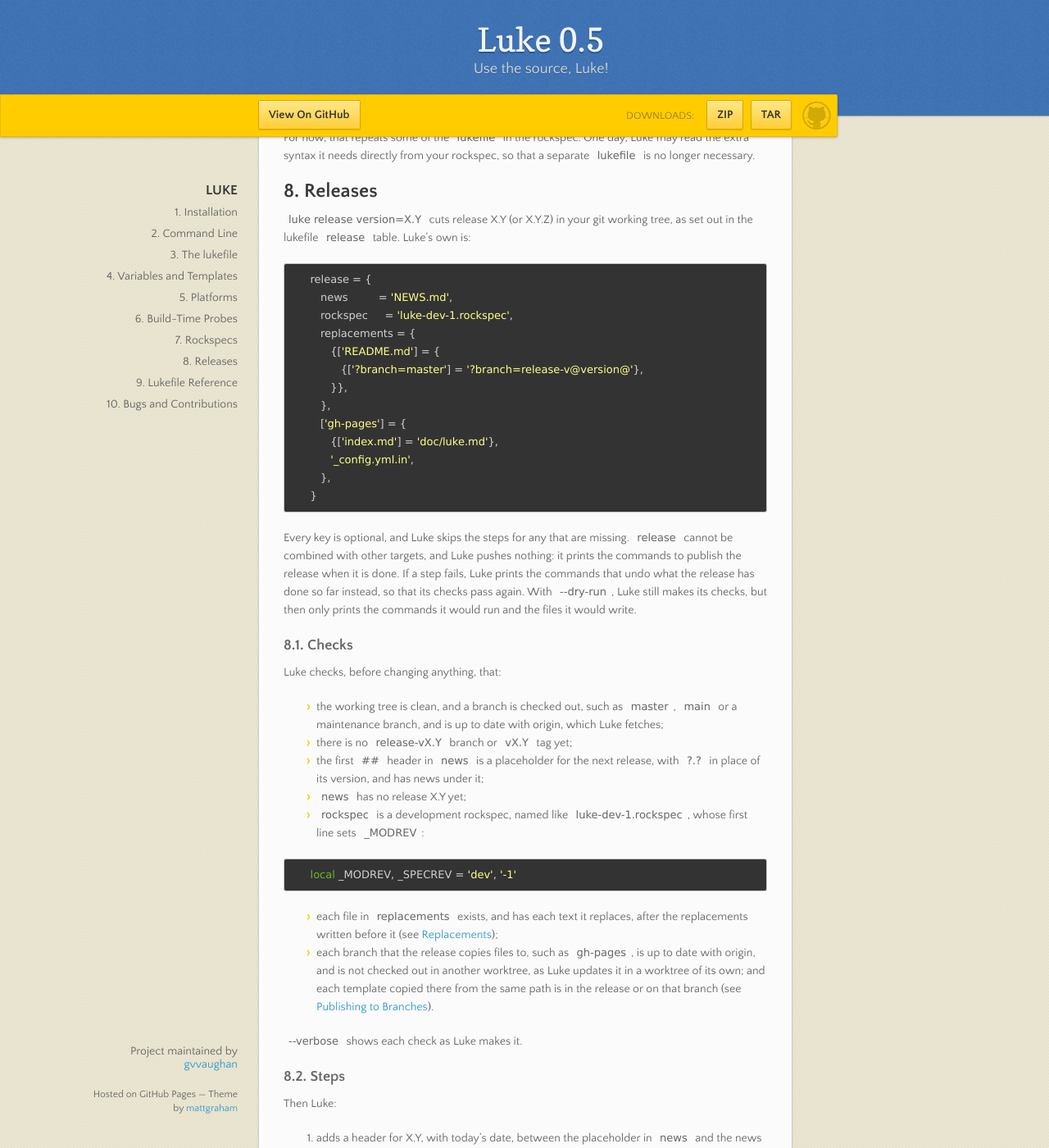
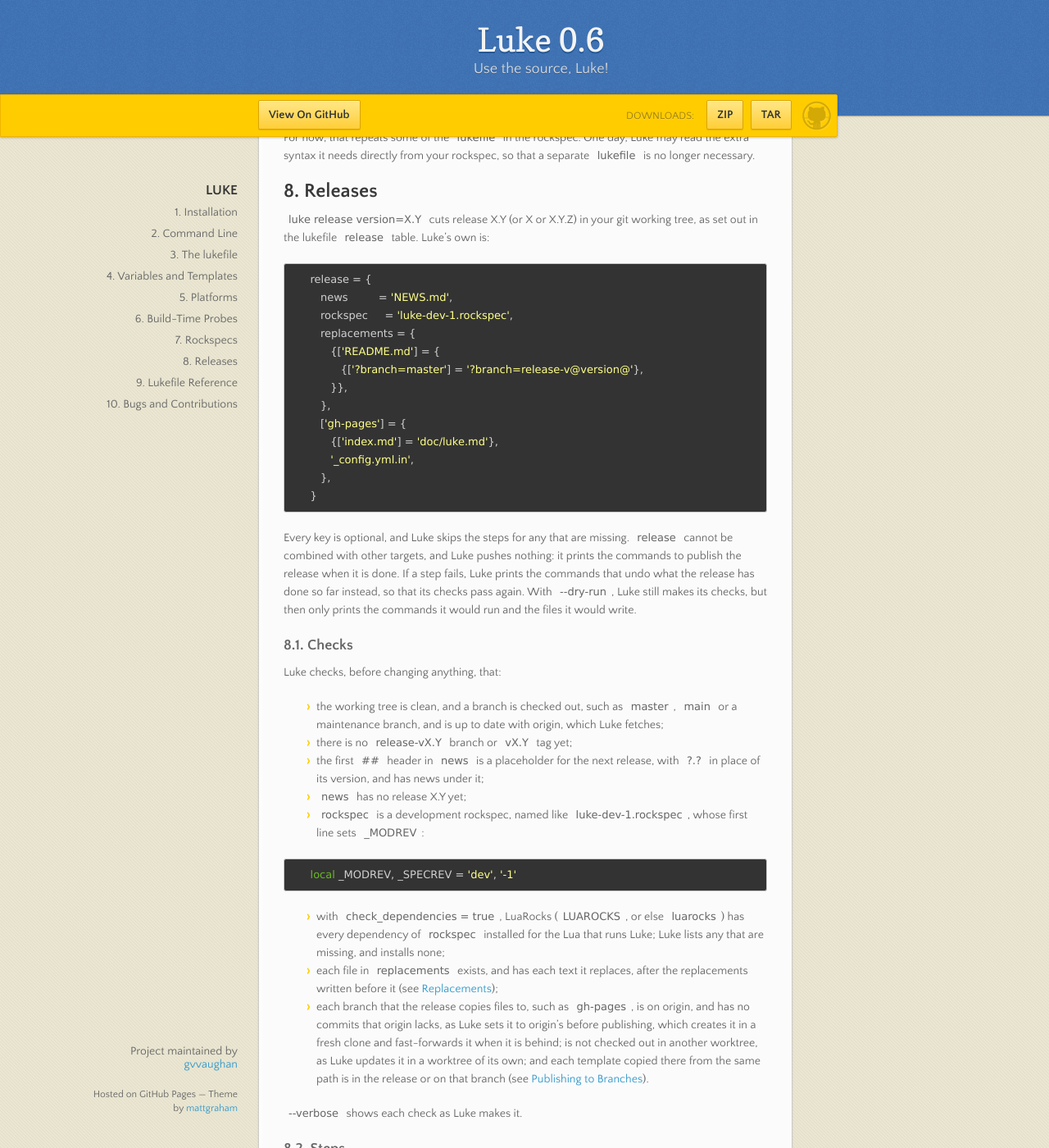
Before and after one commit to gvvaughan/luke, a Jekyll site: the page built from index.md, in a window 1280 px wide and 1400 px high, scrolled down 10860 px. Shown: the whole window at 82% size. Built offline with Jekyll 4.4.1, drawn with Linux system fonts in a browser that asks for light colours; nearby versions of some CDN libraries; our own code applies the rules of GitHub Pages for plain Markdown files; some of the changed text lies outside the part shown.

Commit message:
gh-pages: update to luke 0.6.

```diff
--- a/_config.yml
+++ b/_config.yml
@@ -4,7 +4,7 @@ account: gvvaughan
 name:         Luke
 description:  Use the source, Luke!
 forkme:       "https://github.com/gvvaughan/luke"
-release-no:   0.5
+release-no:   0.6
 
 url:      "https://gvvaughan.github.io/luke"
 markdown: kramdown
--- a/index.md
+++ b/index.md
@@ -586,7 +586,7 @@ so that a separate `lukefile` is no longer necessary.
 
 ## 8. Releases
 
-`luke release version=X.Y` cuts release X.Y (or X.Y.Z) in your git
+`luke release version=X.Y` cuts release X.Y (or X or X.Y.Z) in your git
 working tree, as set out in the lukefile `release` table.  Luke's own
 is:
 
@@ -632,14 +632,19 @@ Luke checks, before changing anything, that:
     local _MODREV, _SPECREV = 'dev', '-1'
 {% endhighlight %}
 
+ * with `check_dependencies = true`, LuaRocks (`LUAROCKS`, or else
+   `luarocks`) has every dependency of `rockspec` installed for the Lua
+   that runs Luke; Luke lists any that are missing, and installs none;
  * each file in `replacements` exists, and has each text it replaces,
    after the replacements written before it (see
    [Replacements](#84-replacements));
  * each branch that the release copies files to, such as `gh-pages`, is
-   up to date with origin, and is not checked out in another worktree,
-   as Luke updates it in a worktree of its own; and each template
-   copied there from the same path is in the release or on that branch
-   (see [Publishing to Branches](#83-publishing-to-branches)).
+   on origin, and has no commits that origin lacks, as Luke sets it to
+   origin's before publishing, which creates it in a fresh clone and
+   fast-forwards it when it is behind; is not checked out in another
+   worktree, as Luke updates it in a worktree of its own; and each
+   template copied there from the same path is in the release or on
+   that branch (see [Publishing to Branches](#83-publishing-to-branches)).
 
 `--verbose` shows each check as Luke makes it.
 
@@ -728,6 +733,19 @@ there, keeping only the templates already on `gh-pages`:
     }
 {% endhighlight %}
 
+A branch table can also have a `command`, which Luke runs on that
+branch after copying everything, before committing, such as to remove
+files that a copied directory should not publish.  [luaposix] keeps the
+sources of its examples off `gh-pages`, publishing only their LDoc
+pages, like this:
+
+{% highlight lua %}
+    ['gh-pages'] = {
+       {['.'] = 'doc/'},
+       command = 'rm -f examples/*.lua',
+    }
+{% endhighlight %}
+
 ### 8.4. Replacements
 
 A `replacements` list edits files on the release branch alone, such as
@@ -781,9 +799,10 @@ and `./` is `.`, the directory itself.  It leaves `..` alone.
 | `ldocs`                 | an LDoc configuration file                                   | [3.6](#36-ldocs) |
 | `variables`             | variable names, each mapped to a value                       | [4.1](#41-variables) |
 | `substitute`            | template names, each mapped to a value                       | [4.3](#43-templates) |
-| `release`               | a table with `news`, `rockspec`, `add`, `replacements` and branches | [8](#8-releases) |
+| `release`               | a table with `news`, `rockspec`, `check_dependencies`, `add`, `replacements` and branches | [8](#8-releases) |
 | `release.news`          | the NEWS file                                                | [8.1](#81-checks), [8.2](#82-steps) |
 | `release.rockspec`      | the development rockspec                                     | [8.1](#81-checks), [8.2](#82-steps) |
+| `release.check_dependencies` | `true` to check that LuaRocks has the rockspec's dependencies | [8.1](#81-checks) |
 | `release.replacements`  | {% raw %}`{path = {{text = replacement}, ...}}`{% endraw %} entries, in order     | [8.4](#84-replacements) |
 | `release.add`           | a list of paths to commit to the release                     | [8.2](#82-steps) |
 | `release[branch]`       | `{path = source}` entries, or paths on their own, in order   | [8.3](#83-publishing-to-branches) |
```
